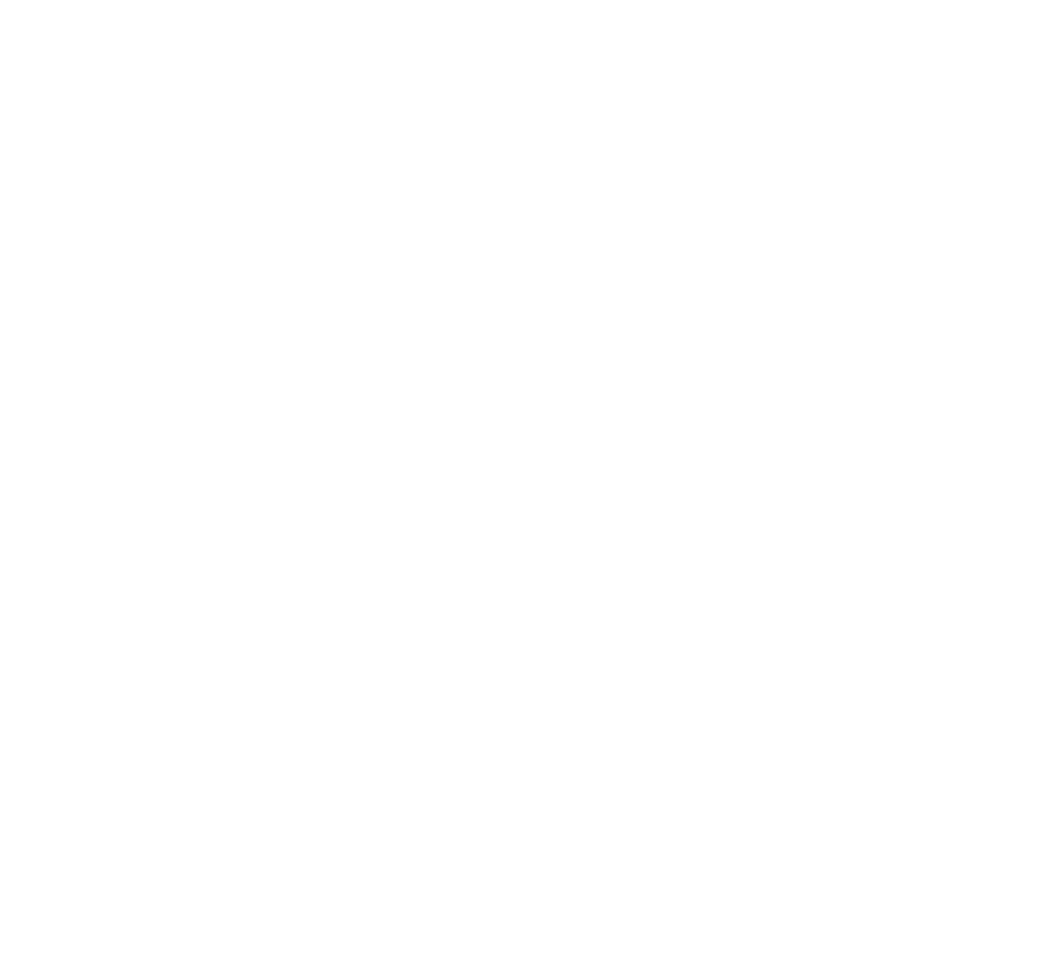
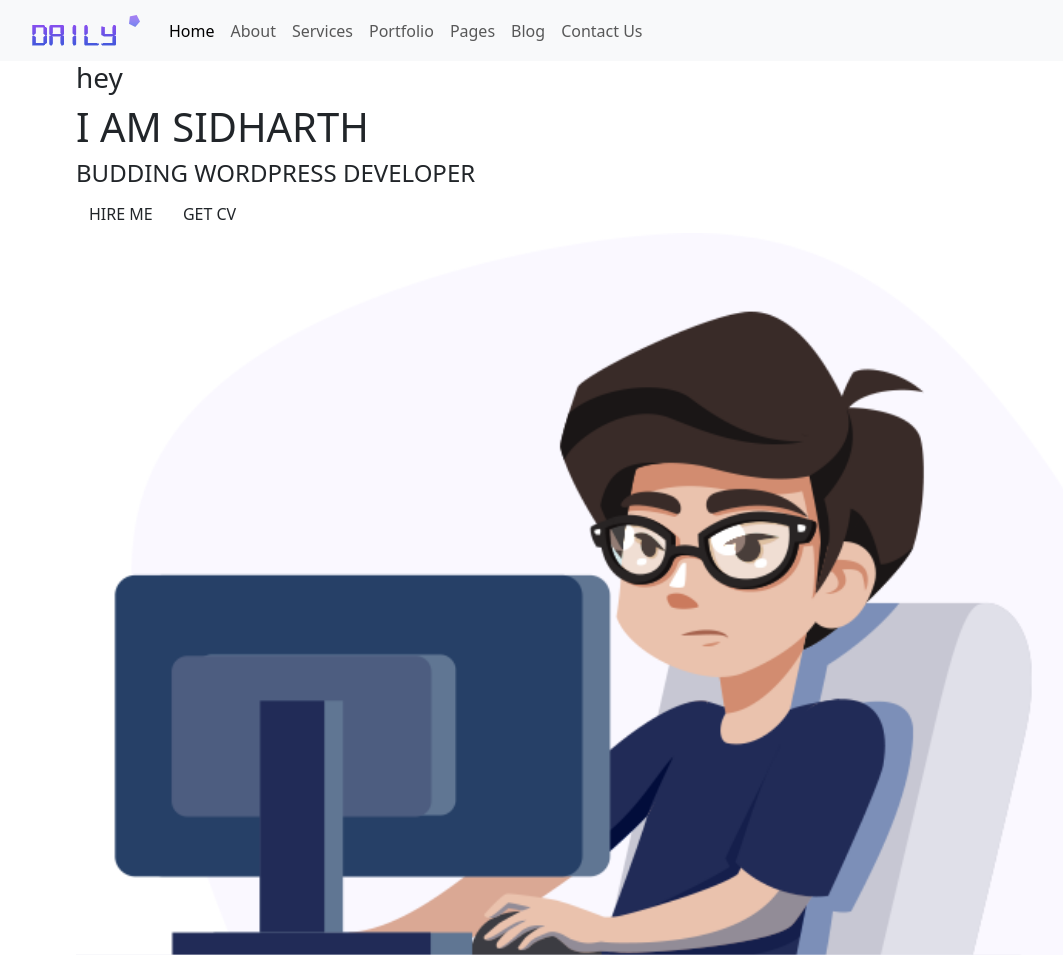
Before and after one commit to Saisidharthan/portfolio_website, a plain HTML site: page index.html in a window 1280 px wide. Shown: the top 955 px of the page, without its empty margins (6-1069 px from the left). Before the commit the page ends 800 px from the top, so only its background shows below. Drawn offline with Linux system fonts and the light colour scheme.

Commit message:
banner part is 50% done

```diff
--- /dev/null
+++ b/CSS/partials/variables.css
@@ -0,0 +1,22 @@
+html.body{
+    margin: 0%;
+    box-sizing: border-box;
+    width: 100%;
+    height: 100%;
+}
+/*Css variables*/
+:root{
+    --primary-color:#4458dc;
+    --primary-color2:#854fee;
+    --title-color:#141313;
+    --text-color:#777777;
+    --border-color:#201f1f17;
+    --gradiant-color:linear-gradient(90deg,#4458dc 0%,#854fee 100%);
+    --shadow-color:0px 10px 30px rgba(118,85,225,0.3);
+    --box-shadow:0px 10px 30px rgba(57,56,61,0.205);
+
+
+    /*fontfamily*/
+    --mooli:'mooli',cursive;
+
+}
--- a/CSS/style.css
+++ b/CSS/style.css
@@ -1,2 +1,21 @@
 /*import fonts from.css file*/
 @import url(./fonts.css);
+@import url(./partials/variables.css);
+
+
+/*     Start Navigation     */
+.header_area.main-menue.navbar.navbar-brand{
+    padding: 0 2rem 0 5rem;
+}
+.header_area.main-menue.navbar{
+    padding: 1rem 20rem;
+}
+.header_area.main-menue.nav-item-navlink
+{
+   font-family:var(--mooli);
+   text-transform: uppercase;
+   font-weight: 500;
+   padding: 1.7rem;
+   color: var(--title-color);
+}
+/*     END Navigation     */
--- a/index.html
+++ b/index.html
@@ -10,7 +10,72 @@
     <link rel="stylesheet" href="./CSS/style.css">
 </head>
 <body>
+    <!--=====================  Header Area  =================================-->
+    <header class="header_area">
+        <div id="main-menue">
+            <nav class="navbar navbar-expand-lg bg-body-tertiary">
+                <div class="container-fluid">
+                  <a class="navbar-brand" href="#"><img src="./img/logo.png" alt="LOGO"></a>
+                  <button class="navbar-toggler" type="button" data-bs-toggle="collapse" data-bs-target="#navbarNav" aria-controls="navbarNav" aria-expanded="false" aria-label="Toggle navigation">
+                    <span class="navbar-toggler-icon"></span>
+                  </button>
+                  <div class="collapse navbar-collapse" id="navbarNav">
+                    <div class="mr-auto"></div>
+                      <ul class="navbar-nav">
+                          <li class="nav-item">
+                              <a class="nav-link active" aria-current="page" href="#">Home</a>
+                            </li>
+                            <li class="nav-item">
+                                <a class="nav-link" href="#">About</a>
+                            </li>
+                            <li class="nav-item">
+                                <a class="nav-link" href="#">Services</a>
+                            </li>
+                            <li class="nav-item">
+                                <a class="nav-link" href="#">Portfolio</a>
+                            </li>
+                            <li class="nav-item">
+                                <a class="nav-link" href="#">Pages</a>
+                            </li>
+                            <li class="nav-item">
+                                <a class="nav-link" href="#">Blog</a>
+                            </li>
+                            <li class="nav-item">
+                                <a class="nav-link" href="#">Contact Us</a>
+                            </li>
 
+                        </ul>
+                    </div>
+                </div>
+            </nav>
+        </div>
+    </header>
+    <!--=====================  END Area  =================================-->
+    <!--=====================  Start Main Area ===========================-->
+    <main class="site-main">
+        <!--Start Banner Area-->
+            <section class="site-banner">
+                <div class="container">
+                    <div class="row">
+                        <div class="col-lg-6 col-md-12 site-title">
+                            <h3 class="titel-text"> hey </h3>
+                            <h1 class="title-text text-uppercase">I am Sidharth </h1>
+                            <h4 class="title-text text-uppercase">Budding wordpress Developer</h1>
+                                <div class="site-button">
+                                    <div class="d-fex flex-row flex-wrap">
+                                        <button type="button" class="btn button primary-button mr-4 text-uppercase">Hire Me</button>
+                                        <button type="button" class="btn button secondary-button mr-4 text-uppercase">GET CV</button>
+                                    </div>
+                                </div>
+                        </div>
+                        <div class="col-lg-6 col-md-12 banner-image img"></div>
+                        <img src="./img/banner/banner-image.png" alt="banner img" class="img-fluuid">
+                    </div>
+                </div>
+            </section>
+        <!--End Banner Area-->
+    </main>
+    <!--=====================  END Main Area ===========================-->
 
 
 
```
